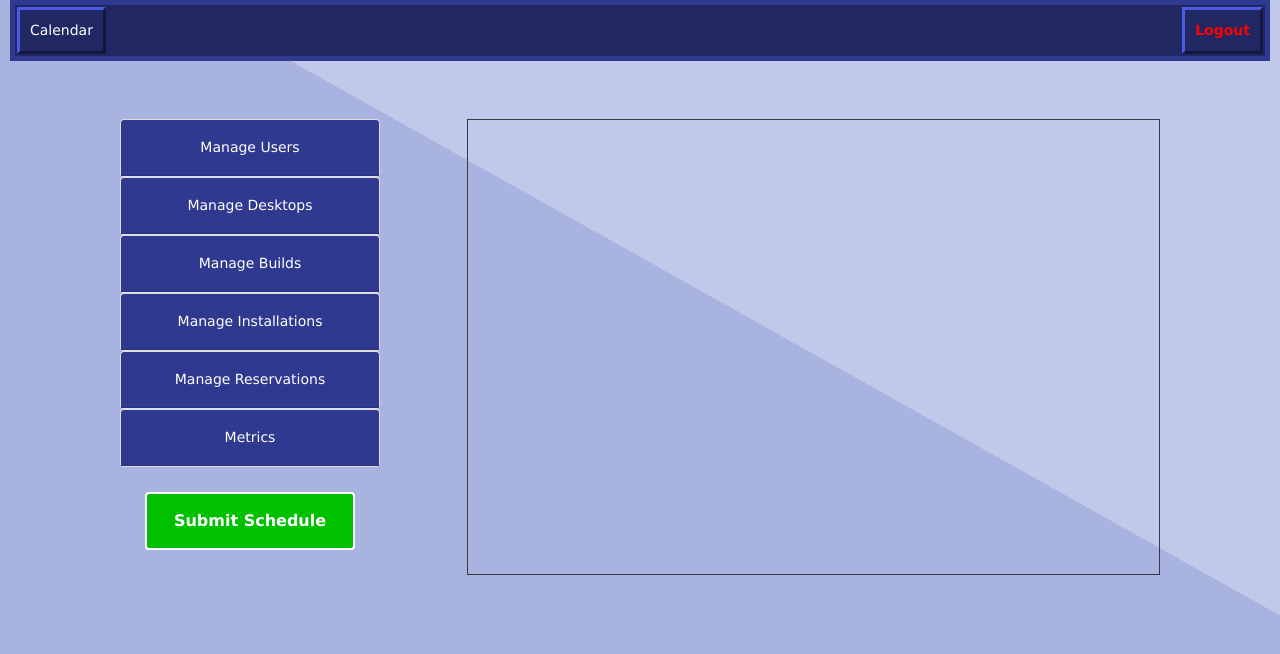
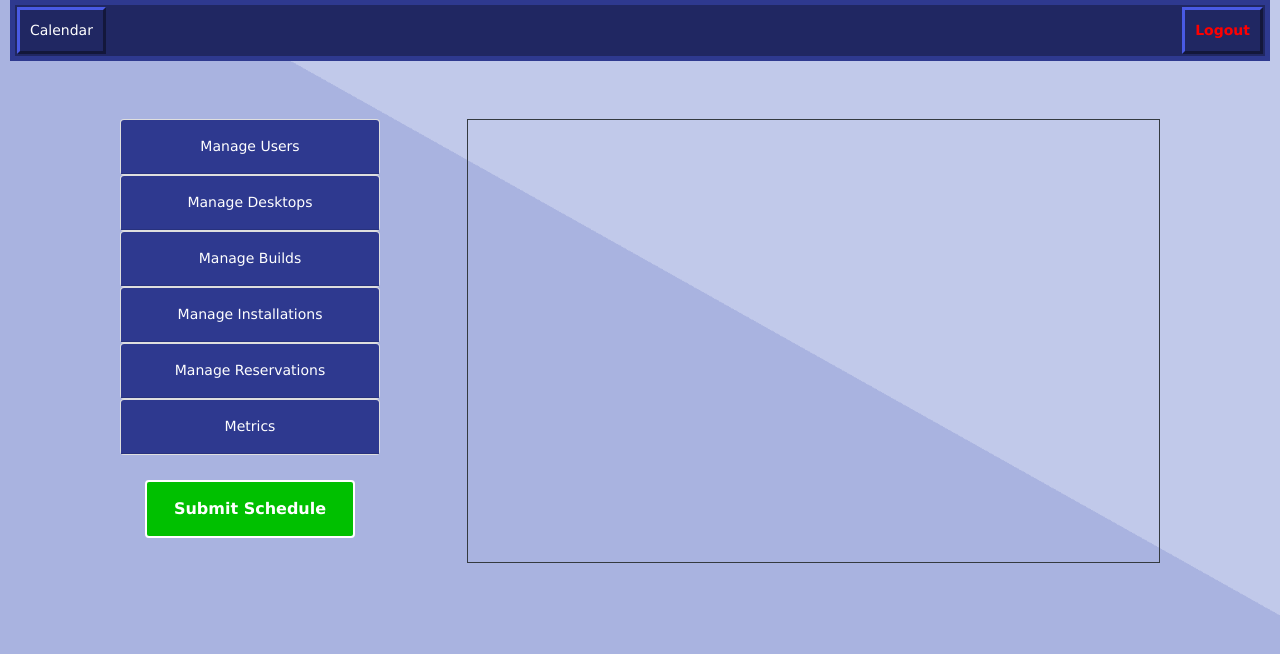
Before and after one commit to anchet19/Sloths, a PHP site: template Views/adminPage.php in a window 1280 px wide. Shown: the part 102-756 px from the top of the page. Run offline with PHP 8.4, Linux system fonts and the light colour scheme; the template is opened without the code that fills it, so the values that code supplies are empty; some libraries are stand-ins or nearby versions.

Commit message:
Added no border to menu items
Removes jitter from the menu items

```diff
--- a/Styles/adminPage.css
+++ b/Styles/adminPage.css
@@ -7,6 +7,7 @@ label {
   background-color: #00000000;
   color: white;
   outline: none;
+  border: none !important;
 }
 
 /* The color of the headers for each tab. */
```
